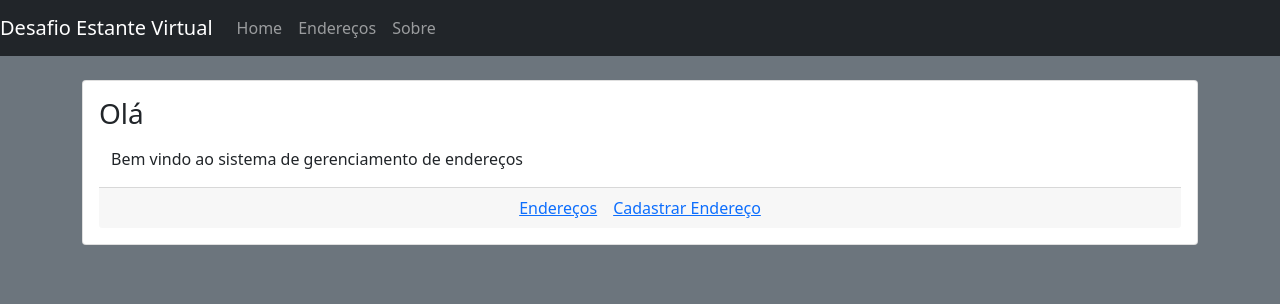
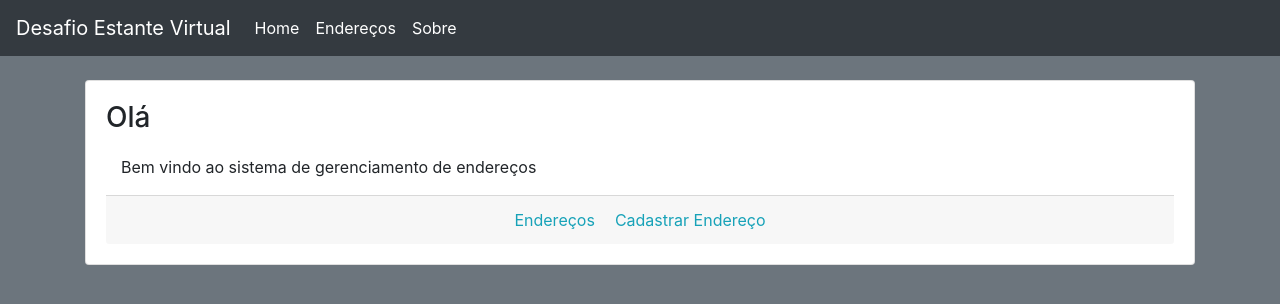
Before and after one commit to filipborgs/desafio-estantevirtual, a Vue app: page /#/ in a window 1280 px wide. Shown: the top 304 px of the page. Built offline with nearby package versions, Linux system fonts and the light colour scheme.

Commit message:
Intalling sass and adding custom sass variables file

```diff
--- a/package.json
+++ b/package.json
@@ -9,7 +9,7 @@
   },
   "dependencies": {
     "axios": "^0.21.1",
-    "bootstrap": "^5.0.1",
+    "bootstrap": "^4.5.3",
     "bootstrap-vue": "^2.21.2",
     "core-js": "^3.6.5",
     "v-mask": "^2.2.4",
@@ -25,6 +25,8 @@
     "babel-eslint": "^10.1.0",
     "eslint": "^6.7.2",
     "eslint-plugin-vue": "^6.2.2",
+    "sass": "^1.32.13",
+    "sass-loader": "^10",
     "vue-template-compiler": "^2.6.11"
   },
   "eslintConfig": {
--- /dev/null
+++ b/src/custom/custom.scss
@@ -0,0 +1,4 @@
+$primary: #17a2b8;
+
+@import '~bootstrap/scss/bootstrap.scss';
+@import '~bootstrap-vue/src/index.scss';
--- a/src/main.js
+++ b/src/main.js
@@ -1,14 +1,13 @@
 import Vue from "vue";
 import App from "./App.vue";
 import { BootstrapVue, IconsPlugin } from "bootstrap-vue";
-import "bootstrap/dist/css/bootstrap.css";
-import "bootstrap-vue/dist/bootstrap-vue.css";
 import Vuex from "vuex";
 import axios from "axios";
 import router from "./router";
 import { VueMaskDirective, VueMaskFilter } from "v-mask";
 import Main from "./components/layout/main/Main.vue";
 import store from "./store";
+import "./custom/custom.scss";
 
 Vue.directive("mask", VueMaskDirective);
 Vue.filter("VMask", VueMaskFilter);
```
Also changed, not shown: src/App.vue (+5 -5 lines), 1 other file (tests, documents, lock files or other folders).
